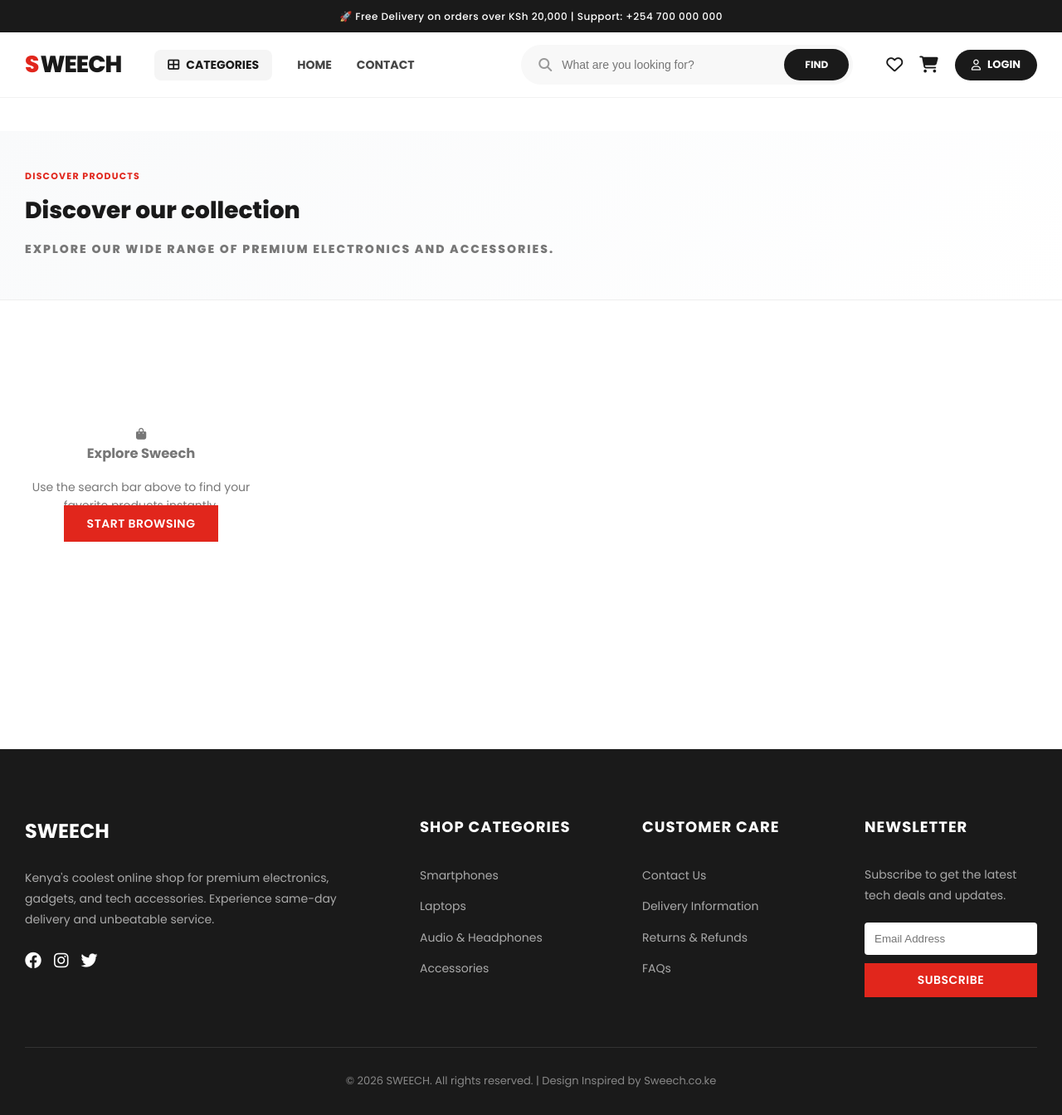
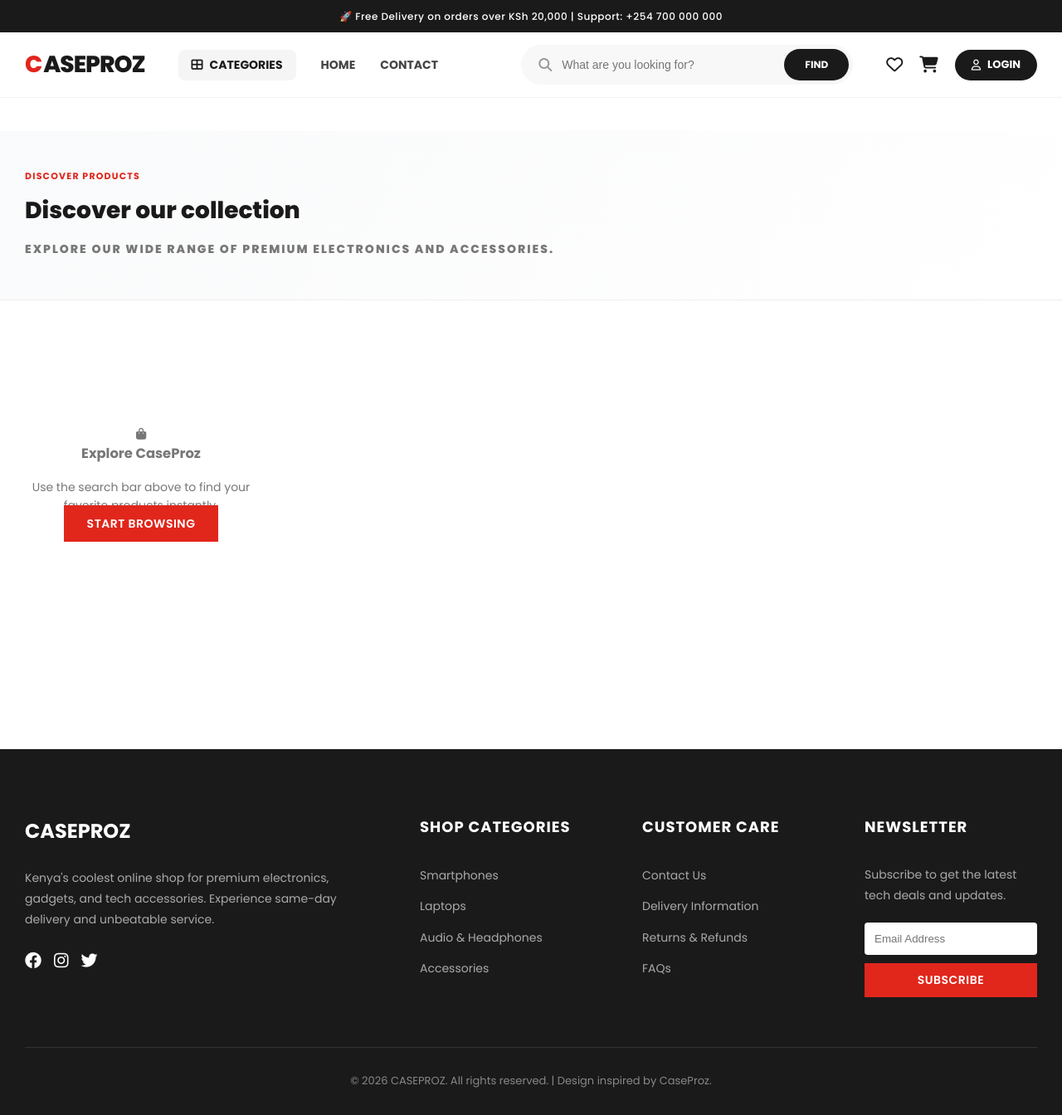
Before and after one commit to Mikee100/sweech-frontend, a React (Vite) app: page /search in a window 1280 px wide. Shown: the whole page at 83% size. Built offline with nearby package versions, Linux system fonts and the light colour scheme.

Commit message:
refactor: Update branding from Sweech to CaseProz across multiple components including title, footer, header, and profile management.

```diff
--- a/index.html
+++ b/index.html
@@ -5,7 +5,7 @@
     <link rel="icon" type="image/svg+xml" href="/favicon.svg" />
     <meta name="viewport" content="width=device-width, initial-scale=1.0" />
     <link rel="stylesheet" href="https://cdnjs.cloudflare.com/ajax/libs/font-awesome/6.4.0/css/all.min.css" />
-    <title>Sweech - Kenya's Coolest Online Shop</title>
+    <title>CaseProz - Kenya's Coolest Online Shop</title>
   </head>
   <body>
     <div id="root"></div>
--- a/src/components/AdminLayout.jsx
+++ b/src/components/AdminLayout.jsx
@@ -25,7 +25,7 @@ const AdminLayout = () => {
                 zIndex: 1000
             }}>
                 <div style={{ padding: '30px 20px', borderBottom: '1px solid #333' }}>
-                    <h2 style={{ fontSize: '20px', fontWeight: 'bold', letterSpacing: '2px', color: '#E41E26', margin: 0 }}>SWEECH <span style={{ color: 'white', fontSize: '12px' }}>ADMIN</span></h2>
+                    <h2 style={{ fontSize: '20px', fontWeight: 'bold', letterSpacing: '2px', color: '#E41E26', margin: 0 }}>CASEPROZ <span style={{ color: 'white', fontSize: '12px' }}>ADMIN</span></h2>
                 </div>
 
                 <nav style={{ flex: 1, padding: '20px 0' }}>
--- a/src/components/Footer.jsx
+++ b/src/components/Footer.jsx
@@ -6,7 +6,7 @@ const Footer = () => {
             <div className="container">
                 <div className="footer-grid">
                     <div className="footer-col">
-                        <h2 className="logo-text" style={{ color: '#fff', marginBottom: '25px' }}>SWEECH</h2>
+                        <h2 className="logo-text" style={{ color: '#fff', marginBottom: '25px' }}>CASEPROZ</h2>
                         <p>Kenya's coolest online shop for premium electronics, gadgets, and tech accessories. Experience same-day delivery and unbeatable service.</p>
                         <div className="social-links" style={{ display: 'flex', gap: '15px', marginTop: '20px' }}>
                             <a href="#" style={{ color: '#fff', fontSize: '20px' }}><i className="fab fa-facebook"></i></a>
@@ -42,7 +42,7 @@ const Footer = () => {
                     </div>
                 </div>
                 <div className="footer-bottom">
-                    <p>&copy; {new Date().getFullYear()} SWEECH. All rights reserved. | Design Inspired by Sweech.co.ke</p>
+                    <p>&copy; {new Date().getFullYear()} CASEPROZ. All rights reserved. | Design inspired by CaseProz.</p>
                 </div>
             </div>
         </footer>
--- a/src/components/Header.jsx
+++ b/src/components/Header.jsx
@@ -64,7 +64,7 @@ const Header = ({ isCartOpen, setIsCartOpen }) => {
                         {/* Logo Block */}
                         <div className="logo-area">
                             <Link to="/" className="brand-logo">
-                                <span className="logo-accent">S</span>WEECH
+                                <span className="logo-accent">C</span>ASEPROZ
                             </Link>
                         </div>
 
@@ -217,9 +217,9 @@ const Header = ({ isCartOpen, setIsCartOpen }) => {
             {/* Mobile Sidebar / Drawer */}
             {isMobileMenuOpen && (
                 <div className="mobile-drawer-overlay" onClick={() => setIsMobileMenuOpen(false)}>
-                    <div className="mobile-drawer" onClick={(e) => e.stopPropagation()}>
+                        <div className="mobile-drawer" onClick={(e) => e.stopPropagation()}>
                         <div className="drawer-header">
-                            <span className="brand-logo small"><span className="logo-accent">S</span>WEECH</span>
+                            <span className="brand-logo small"><span className="logo-accent">C</span>ASEPROZ</span>
                             <button className="close-drawer" onClick={() => setIsMobileMenuOpen(false)}>
                                 <i className="fas fa-times"></i>
                             </button>
--- a/src/pages/Profile.jsx
+++ b/src/pages/Profile.jsx
@@ -24,7 +24,7 @@ const Profile = () => {
                 </p>
                 <h1 style={{ fontSize: '28px', fontWeight: '800', margin: 0 }}>My Profile</h1>
                 <p style={{ color: '#6b7280', marginTop: '8px', fontSize: '14px' }}>
-                    Manage the basic information associated with your Sweech account.
+                    Manage the basic information associated with your CaseProz account.
                 </p>
             </div>
 
--- a/src/pages/Search.jsx
+++ b/src/pages/Search.jsx
@@ -217,7 +217,7 @@ const Search = () => {
                                     <div className="icon-wrapper">
                                         <i className="fas fa-shopping-bag"></i>
                                     </div>
-                                    <h3>Explore Sweech</h3>
+                                    <h3>Explore CaseProz</h3>
                                     <p>Use the search bar above to find your favorite products instantly.</p>
                                     <Link to="/" className="btn-primary">START BROWSING</Link>
                                 </div>
```
Also changed, not shown: public/favicon.svg.
